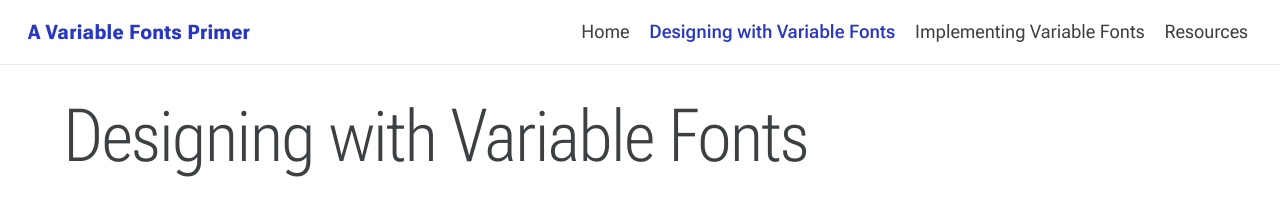
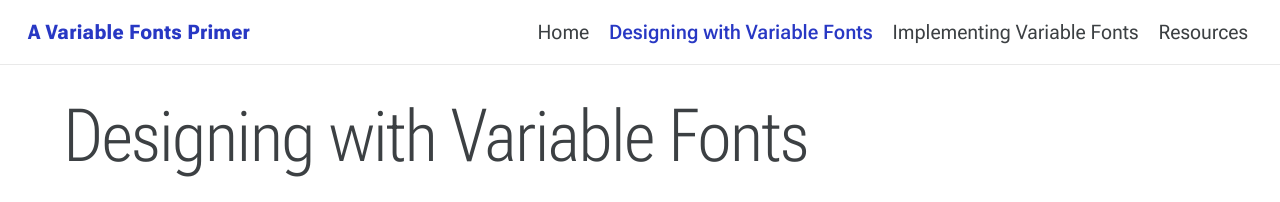
Before and after one commit to jpamental/variable-fonts, a Jekyll site: the page built from pages/about_variable_fonts.html, in a window 1280 px wide. Shown: the top 202 px of the page. Built offline with Jekyll 4.4.1, drawn with Linux system fonts in a browser that asks for light colours; some web fonts are replaced; a style sheet for code colours, icons or effects is not loaded.

Commit message:
Loads of JS & dark mode fixes

```diff
--- a/_includes/beatrice/02-molecules/01-menus/_main-menu.scss
+++ b/_includes/beatrice/02-molecules/01-menus/_main-menu.scss
@@ -11,7 +11,7 @@
   }
   .menu {
     list-style: none;
-    margin: 2rem 0 0 1rem;
+    margin: 2rem 1rem;
     padding: 0;
     @media (min-width: $bp--large) {
       height: 100%;
@@ -19,20 +19,30 @@
     }
   }
   &-item {
+    border-bottom: solid 1px $color-gray-400;
     display: block;
+    margin-bottom: 0.75rem;
+    padding-bottom: 0.75rem;
     @media (min-width: $bp--large) {
+      border-bottom: none;
       display: inline-block;
       height: 100%;
+      margin-bottom: 0;
+      padding-bottom: 0;;
     }
 
   }
   a {
     display: block;
+    font-size: 1.5rem;
     font-weight: 400;
     font-stretch: 85%;
+    line-height: 1.25;
     padding: 0.15rem 0.5rem 0.2rem;
     @media (min-width: $bp--large) {
       display: flex;
+      font-size: 1.25rem;
+      line-height: 2rem;
       height: 100%;
       align-items: center;
     }
--- a/_includes/beatrice/02-molecules/10-hero-animation/_hero-animation.scss
+++ b/_includes/beatrice/02-molecules/10-hero-animation/_hero-animation.scss
@@ -162,10 +162,8 @@
       margin: 0.5rem auto 0 auto;
       padding: 0.25rem 0.25rem 0.2rem 0.25rem;
     }
-    .current-value2::before {
-      counter-reset: tag var(--current-value2);
-      border: solid 1px black;
-      content: counter(tag);
+    .current-value2 {
+      border: solid 1px $color-gray-600;
       display: inline-block;
       min-width: 3rem;
       margin: 0.5rem auto 0 auto;
--- a/_includes/beatrice/02-molecules/10-hero-animation/hero-animation.html
+++ b/_includes/beatrice/02-molecules/10-hero-animation/hero-animation.html
@@ -21,7 +21,7 @@
           <label for="range-slider2">Casual</label>
         </div>
         <div class="high-value2"></div>
-        <div class="current-value2"></div>
+        <div class="current-value2">0</div>
       </div>
     </div>
 
--- a/_includes/beatrice/03-organisms/05-drawer/_drawer.scss
+++ b/_includes/beatrice/03-organisms/05-drawer/_drawer.scss
@@ -4,7 +4,7 @@
 .mdc-drawer {
   background-color: #ffffff;
   background-color: var(--color-background);
-  width: 85vw;
+  width: 75vw;
   @media (min-width: $bp--large) {
     background-color: transparent;
     width: auto;
@@ -15,6 +15,7 @@
     }
   }
   &--modal {
+    top: 4rem;
     @media (min-width: $bp--large) {
       border: none;
       box-shadow: none;
@@ -22,6 +23,15 @@
       height: auto;
       left: auto;
       right: 0;
+      top: 0;
     }
   }
 }
+
+.mdc-list-item {
+  &__text {
+    text-overflow: inherit;
+    white-space: normal;
+    overflow: hidden;
+  }
+}
--- a/_includes/beatrice/03-organisms/06-content-section/_content-section.scss
+++ b/_includes/beatrice/03-organisms/06-content-section/_content-section.scss
@@ -44,6 +44,7 @@
     z-index: 1;
     @media (prefers-color-scheme:dark) {
       background-color: rgba(0,0,0,0.75);
+      padding-bottom: 0;
     }
    &::before {
       display: block;
```
Also changed, not shown: _includes/beatrice/02-molecules/10-hero-animation/hero-animation.js (+12 -4 lines), assets/css/styles.css, assets/js/main.js, 1 other file.
